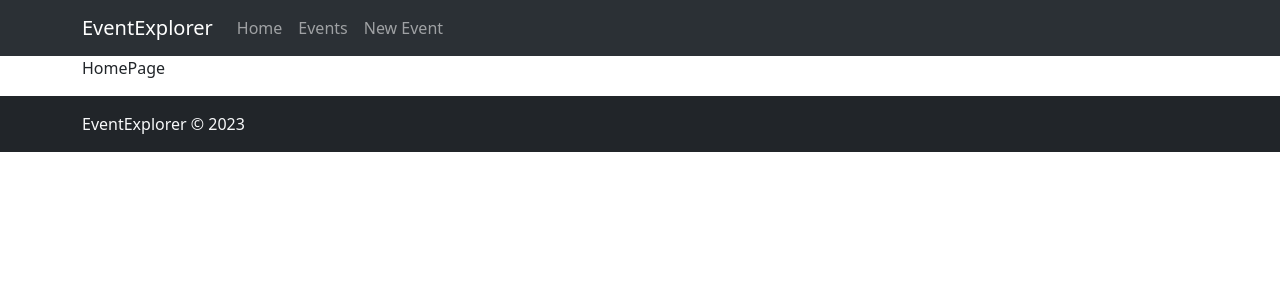
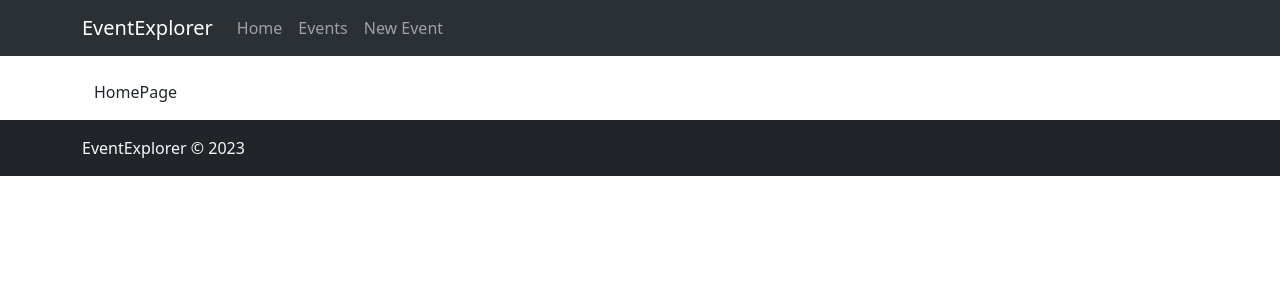
Before and after one commit to dessytomova/EventExplorer, a React (Vite) app in the folder client/: page / in a window 1280 px wide. Shown: the top 300 px of the page. Built offline with nearby package versions, Linux system fonts and the light colour scheme.

Commit message:
improve app structure

```diff
--- a/client/src/App.jsx
+++ b/client/src/App.jsx
@@ -1,32 +1,31 @@
-import Header from './components/Header';
-import Footer from './components/Footer';
-import NotFound from './components/NotFound';
-import Home from './components/Home';
-import EventList from './components/EventList';
-import EventDetails from './components/EventDetails';
-import CreateEventForm from './components/CreateEventForm';
 import { Route, Routes } from 'react-router-dom';
+import Header from './components/header/Header';
+import Footer from './components/footer/Footer';
+import Home from './components/home/Home';
+import EventList from './components/event-list/EventList';
+import EventDetails from './components/event-details/EventDetails';
+import CreateEventForm from './components/event-create/CreateEventForm';
+import NotFound from './components/not-found/NotFound';
+import { Container } from 'react-bootstrap';
+
 
 function App() {
   return (
-    <>
-      {/* ======= Header ======= */}
+    <div>
       <Header />
 
-      {/* ======= Main Area ======= */}
-      {/* <main id="main">
-        <MainArea />
-      </main> */}
-      <Routes>
-        <Route path='/' element = {<Home />} />
-        <Route path='/events' element = {<EventList />} />
-        <Route path='/events/:id' element = {<EventDetails />} />
-        <Route path='/events/add' element = {<CreateEventForm />} />
-        <Route path='*' element = {<NotFound/>} />
-      </Routes>
-       {/* ======= Footer ======= */}
+      <Container className="mt-4">
+        <Routes>
+          <Route path='/' element={<Home />} />
+          <Route path='/events' element={<EventList />} />
+          <Route path='/events/:id' element={<EventDetails />} />
+          <Route path='/events/add' element={<CreateEventForm />} />
+          <Route path='*' element={<NotFound />} />
+        </Routes>
+      </Container>
+
       <Footer />
-    </>
+    </div>
 
   );
 }
--- a/client/src/components/CreateEventForm.jsx
+++ b/client/src/components/event-create/CreateEventForm.jsx
@@ -2,7 +2,7 @@ import { useState } from 'react';
 import { Container } from 'react-bootstrap';
 import Button from 'react-bootstrap/Button';
 import Form from 'react-bootstrap/Form';
-import * as  eventService from "../services/eventService";
+import * as  eventService from "../../services/eventService";
 import { useNavigate } from 'react-router-dom';
 
 const formInitialState = {
@@ -193,7 +193,7 @@ const CreateEventForm = () => {
                         />
                     </Form.Group>
                     <Form.Group controlId="price">
-                    <Form.Label>Price</Form.Label>
+                        <Form.Label>Price</Form.Label>
                         <Form.Control
                             type="number"
                             placeholder="Price"
--- a/client/src/components/EventDetails.jsx
+++ b/client/src/components/event-details/EventDetails.jsx
@@ -1,9 +1,9 @@
 import { useEffect, useState } from "react";
 import { Card, Col, Container, ListGroup, Row } from "react-bootstrap";
 import { useNavigate, useParams } from "react-router-dom";
-import { formatDate } from "../utils/dateUtils";
+import { formatDate } from "../../utils/dateUtils";
 import styles from './EventDetails.module.css';
-import * as  eventService from "../services/eventService";
+import * as  eventService from "../../services/eventService";
 
 const EventDetails = () => {
     const { id } = useParams();
--- a/client/src/components/EventList.jsx
+++ b/client/src/components/event-list/EventList.jsx
@@ -1,7 +1,7 @@
 import { useEffect, useState } from "react";
 import { Col, Container, Row } from "react-bootstrap";
-import EventDetails from "./EventListItem";
-import * as  eventService from "../services/eventService";
+import EventDetails from "./event-list-item/EventListItem";
+import * as  eventService from "../../services/eventService";
 
 const EventList = () => {
     const [events, setEvents] = useState([]);
--- a/client/src/components/EventListItem.jsx
+++ b/client/src/components/event-list/event-list-item/EventListItem.jsx
@@ -1,5 +1,5 @@
 import { Button, Card, Container, ListGroup } from "react-bootstrap";
-import { formatDate } from "../utils/dateUtils";
+import { formatDate } from "../../../utils/dateUtils";
 import styles from './EventListItem.module.css';
 import { Link } from "react-router-dom";
 
```
Also changed, not shown: client/src/components/event-details/EventDetails.module.css (renamed from client/src/components/EventDetails.module.css), client/src/components/event-list/event-list-item/EventListItem.module.css (renamed from client/src/components/EventListItem.module.css), client/src/components/footer/Footer.jsx (renamed from client/src/components/Footer.jsx), client/src/components/header/Header.jsx (renamed from client/src/components/Header.jsx), client/src/components/home/Home.jsx (renamed from client/src/components/Home.jsx), client/src/components/not-found/NotFound.jsx (renamed from client/src/components/NotFound.jsx), 1 other file (tests, documents, lock files or other folders).
